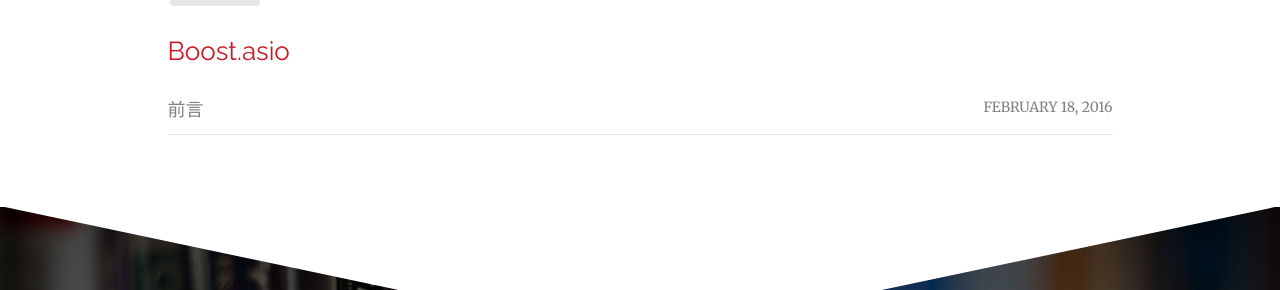
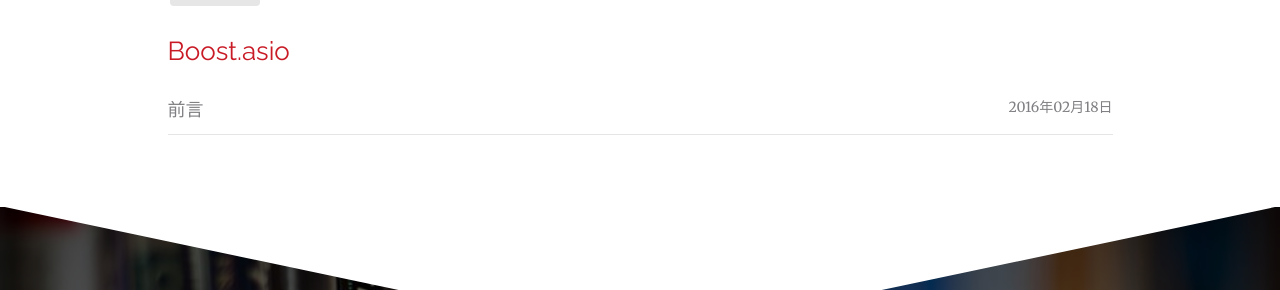
Before and after one commit to mmoaay/mmoaay.github.io, a Jekyll site: the page built from categories.html, in a window 1280 px wide. Shown: the part 646-936 px from the top of the page. Built offline with Jekyll 4.4.1, drawn with Linux system fonts in a browser that asks for light colours; nearby versions of some CDN libraries.

Commit message:
修改日期格式

```diff
--- a/categories.html
+++ b/categories.html
@@ -29,7 +29,7 @@
     {% for post in pages_list %}
       {% if post.title != null %}
       {% if group == null or group == post.group %}
-      <li><a href="{{ site.url }}{{ post.url }}">{{ post.title }}<span class="entry-date"><time datetime="{{ post.date | date_to_xmlschema }}" itemprop="datePublished">{{ post.date | date: "%B %d, %Y" }}</time></a></li>
+      <li><a href="{{ site.url }}{{ post.url }}">{{ post.title }}<span class="entry-date"><time datetime="{{ post.date | date_to_xmlschema }}" itemprop="datePublished">{{ post.date | date: "%Y年%m月%d日" }}</time></a></li>
       {% endif %}
       {% endif %}
     {% endfor %}
--- a/featured.html
+++ b/featured.html
@@ -8,7 +8,7 @@
 <ul class="post-list">
 {% for post in site.posts %}
 {% if post.featured %}
-  <li><article><i class="icon-star-half-empty"></i> <a href="{{ site.url }}{{ post.url }}">{{ post.title }} <span class="entry-date"><time datetime="{{ post.date | date_to_xmlschema }}">{{ post.date | date: "%B %d, %Y" }}</time></span></a></article></li>
+  <li><article><i class="icon-star-half-empty"></i> <a href="{{ site.url }}{{ post.url }}">{{ post.title }} <span class="entry-date"><time datetime="{{ post.date | date_to_xmlschema }}">{{ post.date | date: "%Y年%m月%d日" }}</time></span></a></article></li>
 {% endif %}
 {% endfor %}
 </ul>
--- a/feed.xml
+++ b/feed.xml
@@ -30,7 +30,7 @@
     <email>{{ site.owner.email }}</email>
   </author>
   <content type="html">{{ post.content | xml_escape }}
-  &lt;p&gt;&lt;a href=&quot;{{ site.url }}{{ post.url }}&quot;&gt;{{ post.title }}&lt;/a&gt; was originally published by {{ site.owner.name }} at &lt;a href=&quot;{{ site.url }}&quot;&gt;{{ site.title }}&lt;/a&gt; on {{ post.date | date: "%B %d, %Y" }}.&lt;/p&gt;</content>
+  &lt;p&gt;&lt;a href=&quot;{{ site.url }}{{ post.url }}&quot;&gt;{{ post.title }}&lt;/a&gt; 由{{ site.owner.name }}于{{ post.date | date: "%Y年%m月%d日" }}发布在 &lt;a href=&quot;{{ site.url }}&quot;&gt;{{ site.title }}&lt;/a&gt;上。&lt;/p&gt;</content>
 </entry>
 {% endfor %}
 </feed>
--- a/search.json
+++ b/search.json
@@ -7,7 +7,7 @@
 		  "category"   : "{{ post.category }}",
 		  "url"        : "{{ site.url }}{{ post.url }}",
 		  "date"       : "{{ post.date }}",
-		  "shortdate"  : "{{ post.date | date: '%B %d, %Y' }}"
+		  "shortdate"  : "{{ post.date | date: '%Y年%m月%d日' }}"
 		} {% if forloop.last %}{% else %},{% endif %}
 	{% endfor %}
 ]
--- a/tags.html
+++ b/tags.html
@@ -26,7 +26,7 @@
 		{% for post in pages_list %}
 			{% if post.title != null %}
 			{% if group == null or group == post.group %}
-			<li><a href="{{ site.url }}{{ post.url }}">{{ post.title }}<span class="entry-date"><time datetime="{{ post.date | date_to_xmlschema }}" itemprop="datePublished">{{ post.date | date: "%B %d, %Y" }}</time></a></li>
+			<li><a href="{{ site.url }}{{ post.url }}">{{ post.title }}<span class="entry-date"><time datetime="{{ post.date | date_to_xmlschema }}" itemprop="datePublished">{{ post.date | date: "%Y年%m月%d日" }}</time></a></li>
 			{% endif %}
 			{% endif %}
 		{% endfor %}
```
